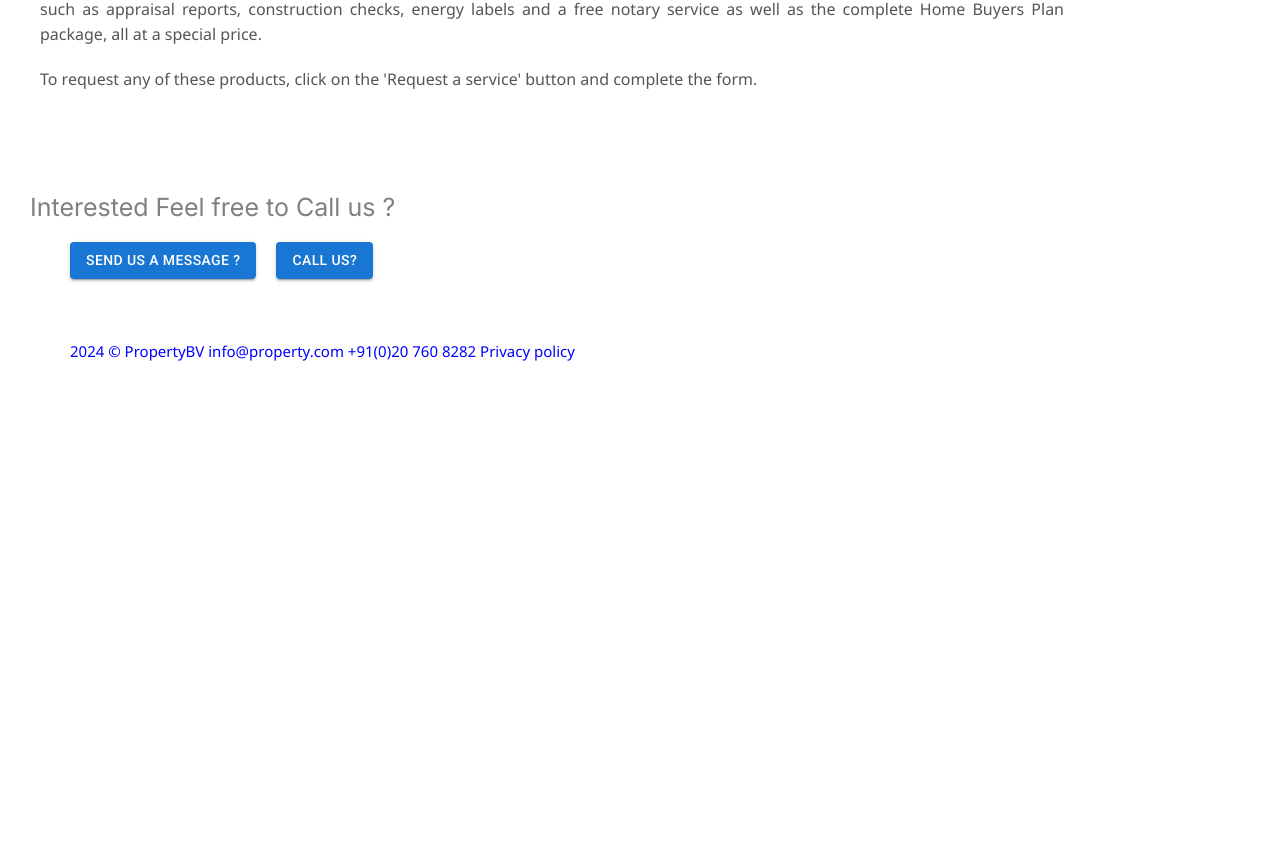
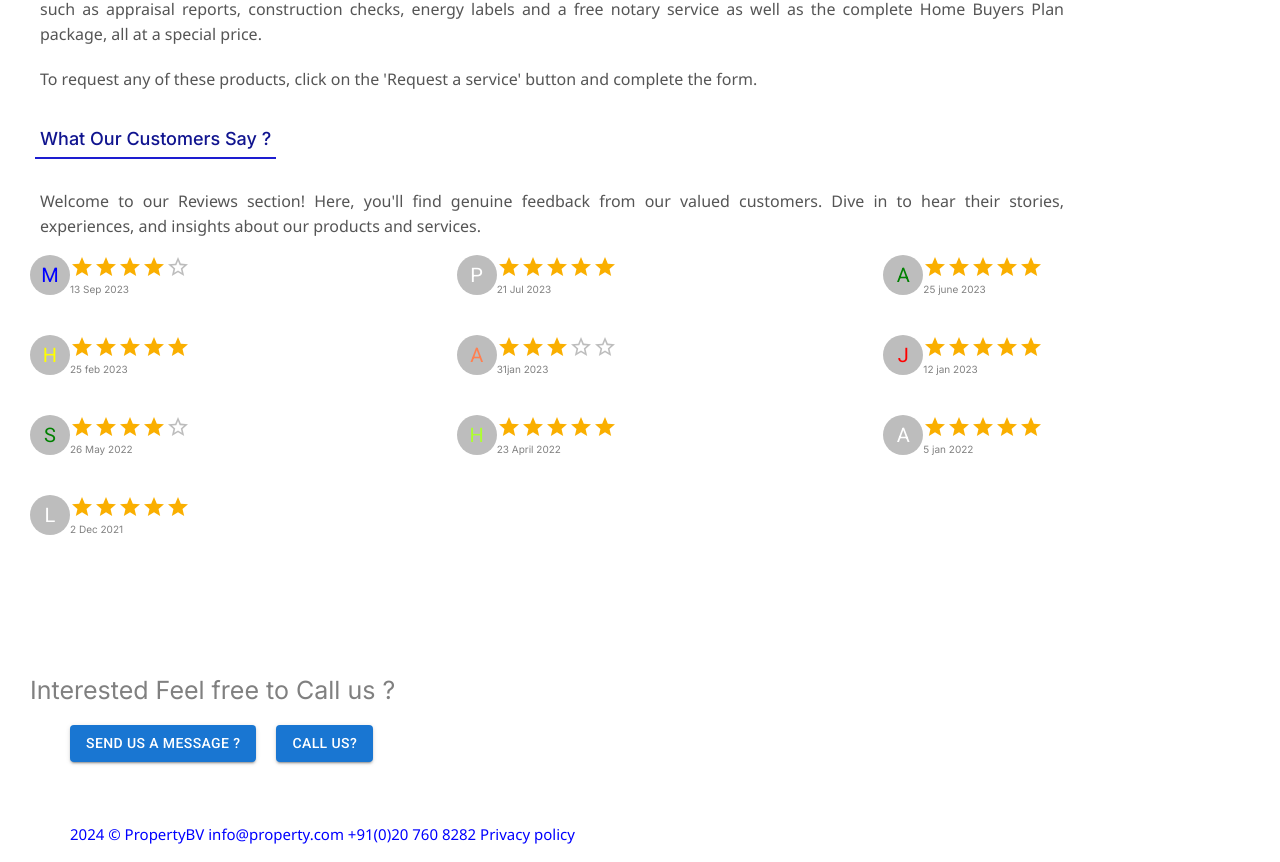
Before and after one commit to viditviionn/PropertyBusiness, a Next.js app: page / in a window 1280 px wide. Shown: the part 893-1755 px from the top of the page. Before the commit the page ends 1272 px from the top, so only its background shows below. Built offline with nearby package versions, Linux system fonts and the light colour scheme.

Commit message:
16th Commit

```diff
--- a/src/app/page.js
+++ b/src/app/page.js
@@ -1,10 +1,14 @@
 "use client"
 
-import { Button } from '@mui/material'
+import { Button, Grid } from '@mui/material'
 import m2 from '../../public/images/pageImages/m2.jpg'
 import Image from 'next/image'
 import '../css/home.css'
 import { useRouter } from 'next/navigation'
+import Avatar from '@mui/material/Avatar';
+import Rating from '@mui/material/Rating';
+
+
 
 export default function Home() {
 
@@ -54,6 +58,153 @@ export default function Home() {
       <p>Are you a customer of ABN AMRO, Rabobank or ING Bank? If so, we offer everything you need to arrange your mortgage with them such as appraisal reports, construction checks, energy labels and a free notary service as well as the complete Home Buyers Plan package, all at a special price.</p>
 
       <p>To request any of these products, click on the 'Request a service' button and complete the form.</p>
+
+
+      <div className='text-underlined'>
+        What Our Customers Say ?
+      </div>
+      <p>Welcome to our Reviews section! Here, you'll find genuine feedback from our valued customers. Dive in to hear their stories, experiences, and insights about our products and services.</p>
+      {/* // Card1# */}
+      <Grid item container>
+        <Grid item xs={12} sm={6} md={4} lg={4}>
+          <div className='rating-card'>
+            <div className='rating-header'>
+              <div className='rating-person'><Avatar sx={{color:'blue'}}>M</Avatar></div>
+              <div>
+                <Rating name="read-only" value={4} readOnly />
+                <div style={{ fontSize: '10px', color: 'grey' }}>13 Sep 2023</div>
+              </div>
+            </div>
+          </div>
+        </Grid>
+
+
+        <Grid item xs={12}sm={6} md={4} lg={4}>
+          <div className='rating-card'>
+            <div className='rating-header'>
+              <div className='rating-person'><Avatar>P</Avatar></div>
+              <div>
+                <Rating name="read-only" value={5} readOnly />
+                <div style={{ fontSize: '10px', color: 'grey' }}>21 Jul 2023</div>
+              </div>
+            </div>
+          </div>
+        </Grid>
+
+
+        <Grid item xs={12} sm={6} md={4} lg={4}>
+          <div className='rating-card'>
+            <div className='rating-header'>
+              <div className='rating-person'><Avatar sx={{color:'green'}}>A</Avatar></div>
+              <div>
+                <Rating name="read-only" value={5} readOnly />
+                <div style={{ fontSize: '10px', color: 'grey' }}>25 june 2023</div>
+              </div>
+            </div>
+          </div>
+        </Grid>
+
+
+        <Grid item xs={12} sm={6} md={4} lg={4}>
+          <div className='rating-card'>
+            <div className='rating-header'>
+              <div className='rating-person'><Avatar sx={{color:'yellow'}}>H</Avatar></div>
+              <div>
+                <Rating name="read-only" value={5} readOnly />
+                <div style={{ fontSize: '10px', color: 'grey' }}>25 feb 2023</div>
+              </div>
+            </div>
+          </div>
+        </Grid>
+
+
+        <Grid item xs={12} sm={6} md={4} lg={4}>
+          <div className='rating-card'>
+            <div className='rating-header'>
+              <div className='rating-person'><Avatar sx={{color:'coral'}}>A</Avatar></div>
+              <div>
+                <Rating name="read-only" value={3} readOnly />
+                <div style={{ fontSize: '10px', color: 'grey' }}>31jan 2023</div>
+              </div>
+            </div>
+          </div>
+        </Grid>
+
+
+        <Grid item xs={12} sm={6} md={4} lg={4}>
+          <div className='rating-card'>
+            <div className='rating-header'>
+              <div className='rating-person'><Avatar sx={{color:'red'}}>J</Avatar></div>
+              <div>
+                <Rating name="read-only" value={5} readOnly />
+                <div style={{ fontSize: '10px', color: 'grey' }}>12 jan 2023</div>
+              </div>
+            </div>
+          </div>
+        </Grid>
+
+
+        <Grid item xs={12} sm={6} md={4} lg={4}>
+          <div className='rating-card'>
+            <div className='rating-header'>
+              <div className='rating-person'><Avatar sx={{color:'green'}}>S</Avatar></div>
+              <div>
+                <Rating name="read-only" value={4} readOnly />
+                <div style={{ fontSize: '10px', color: 'grey' }}>26 May 2022</div>
+              </div>
+            </div>
+          </div>
+        </Grid>
+
+
+        <Grid item xs={12} sm={6} md={4} lg={4}>
+          <div className='rating-card'>
+            <div className='rating-header'>
+              <div className='rating-person'><Avatar sx={{color:'greenyellow'}}>H</Avatar></div>
+              <div>
+                <Rating name="read-only" value={5} readOnly />
+                <div style={{ fontSize: '10px', color: 'grey' }}>23 April 2022</div>
+              </div>
+            </div>
+          </div>
+        </Grid>
+
+
+
+        <Grid item xs={12} sm={6} md={4} lg={4}>
+          <div className='rating-card'>
+            <div className='rating-header'>
+              <div className='rating-person'><Avatar>A</Avatar></div>
+              <div>
+                <Rating name="read-only" value={5} readOnly />
+                <div style={{ fontSize: '10px', color: 'grey' }}>5 jan 2022</div>
+              </div>
+            </div>
+          </div>
+        </Grid>
+
+
+
+        <Grid item xs={12} sm={6} md={4} lg={4}>
+          <div className='rating-card'>
+            <div className='rating-header'>
+              <div className='rating-person'><Avatar>L</Avatar></div>
+              <div>
+                <Rating name="read-only" value={5} readOnly />
+                <div style={{ fontSize: '10px', color: 'grey' }}>2 Dec 2021</div>
+              </div>
+            </div>
+          </div>
+        </Grid>
+
+
+      </Grid>
+
+
+
+
+
+
     </div>
   )
 }
--- a/src/app/relocating/page.js
+++ b/src/app/relocating/page.js
@@ -1,6 +1,6 @@
 "use client"
 import React, { useState } from "react";
-import m3 from '../../../public/images/pageImages/m3.jpg'
+import m1 from '../../../public/images/pageImages/m1.jpg'
 import selling_small from '../../../public/images/otherimages/selling_small.jpg'
 
 import { Box, Button, Grid } from "@mui/material";
@@ -27,7 +27,7 @@ export default function page() {
         <div className="page">
             <div>
                 <div>
-                    <Image src={m3} alt='m2 image' />
+                    <Image src={m1} alt='m1 image' />
                 </div>
                 <div className='image-text'>
                     SChedule meeting to buy a home in India
--- a/src/css/common.css
+++ b/src/css/common.css
@@ -117,6 +117,18 @@ p {
 margin-top: 0px;
 margin-left: 0px;
 }
+
+.rating-card{
+    margin-left: 30px;
+    margin-bottom: 30px;
+    width:80%;
+    height: 50px;
+}
+.rating-header{
+    display: inline-flex;
+}
+
+
 @media screen and (max-width:600px) {
     .image-text{
         font-size:20px
```
Also changed, not shown: src/app/aboutus/page.js (+141 -2 lines).
